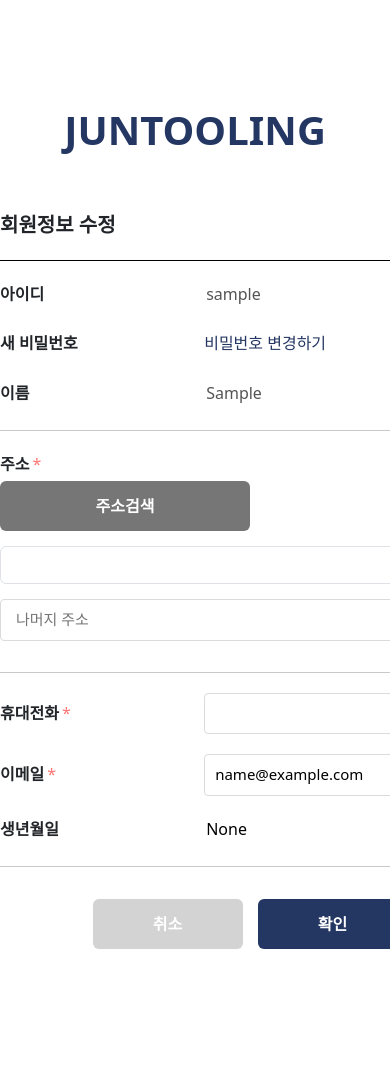
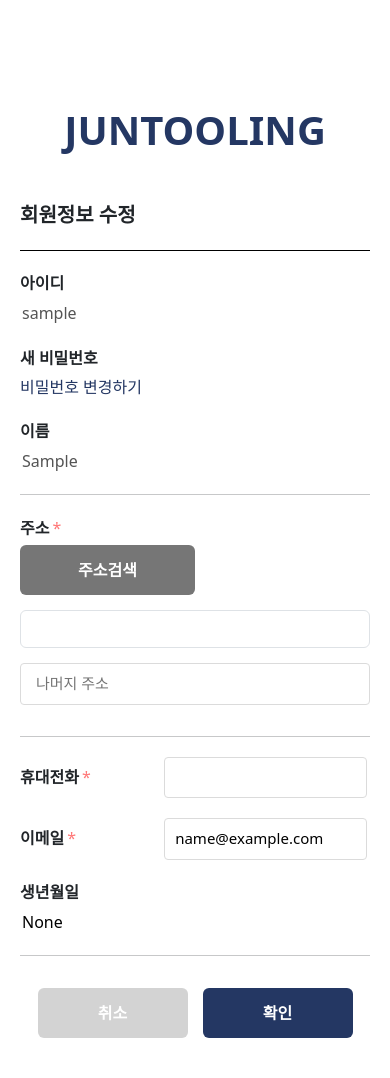
Before and after one commit to Joontooling/joontooling, a Django app: page /accounts/update/1/ in a window 390 px wide; the page is wider, and only the part inside the window is pictured. Before the commit the page ends 949 px from the top of that part, so only its background shows below. Run offline with Django 3.2, Linux system fonts and the light colour scheme; the visitor is signed in with stand-in values (Sample User, id 1); some libraries are stand-ins or nearby versions.

Commit message:
design: signup, login, update 반응형

```diff
--- a/accounts/templates/accounts/login.html
+++ b/accounts/templates/accounts/login.html
@@ -81,4 +81,6 @@
   }
 </script> {% endcomment %}
 
+<script src="https://cdn.jsdelivr.net/npm/bootstrap@5.3.0-alpha1/dist/js/bootstrap.bundle.min.js" integrity="sha384-w76AqPfDkMBDXo30jS1Sgez6pr3x5MlQ1ZAGC+nuZB+EYdgRZgiwxhTBTkF7CXvN" crossorigin="anonymous"></script>
+
 </html>
--- a/accounts/templates/accounts/signup.html
+++ b/accounts/templates/accounts/signup.html
@@ -241,4 +241,6 @@ user_type.addEventListener("click", function() {
 
 </script>
 
+<script src="https://cdn.jsdelivr.net/npm/bootstrap@5.3.0-alpha1/dist/js/bootstrap.bundle.min.js" integrity="sha384-w76AqPfDkMBDXo30jS1Sgez6pr3x5MlQ1ZAGC+nuZB+EYdgRZgiwxhTBTkF7CXvN" crossorigin="anonymous"></script>
+
 </html>
--- a/static/css/accounts/signup.css
+++ b/static/css/accounts/signup.css
@@ -251,3 +251,13 @@ input:focus {
   color: #353535;
   font-size: 12px;
 }
+
+/* 반응형 Mobile(모바일) */
+@media screen and (max-width: 768px) {
+  body {
+    width: 100%;
+  }
+  .contents_signup {
+    padding: 40px 20px;
+  }
+}
--- a/static/css/accounts/update.css
+++ b/static/css/accounts/update.css
@@ -91,3 +91,14 @@
 .btn_modal:hover {
   background-color: #5055b1;
 }
+
+/* 반응형 Mobile(모바일) */
+@media screen and (max-width: 768px) {
+  .contents_update {
+    width: 100%;
+    padding: 40px 20px;
+  }
+  .label_update {
+    margin-right: 180px;
+  }
+}
```
Also changed, not shown: static/css/accounts/login.css (+7 -0 lines).
